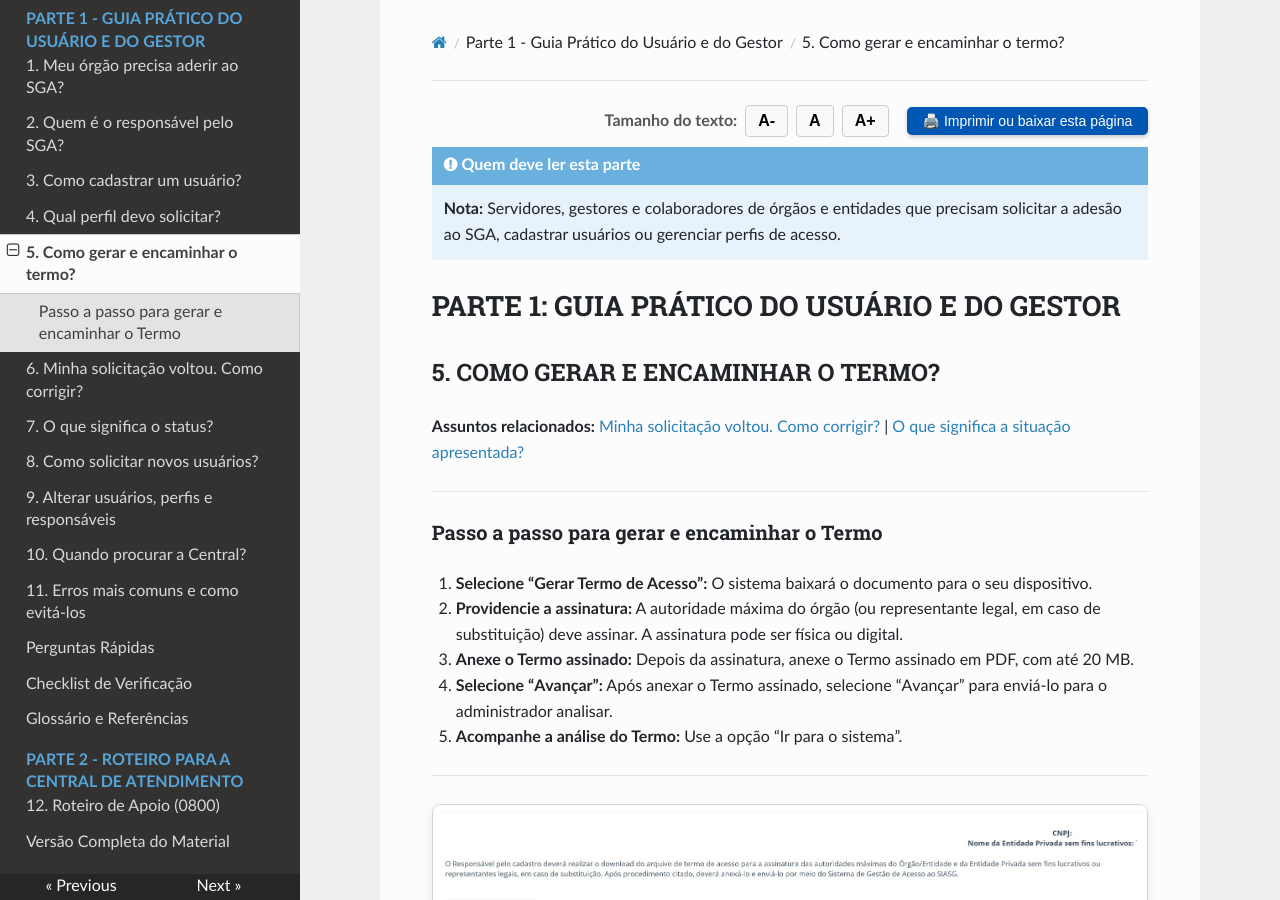
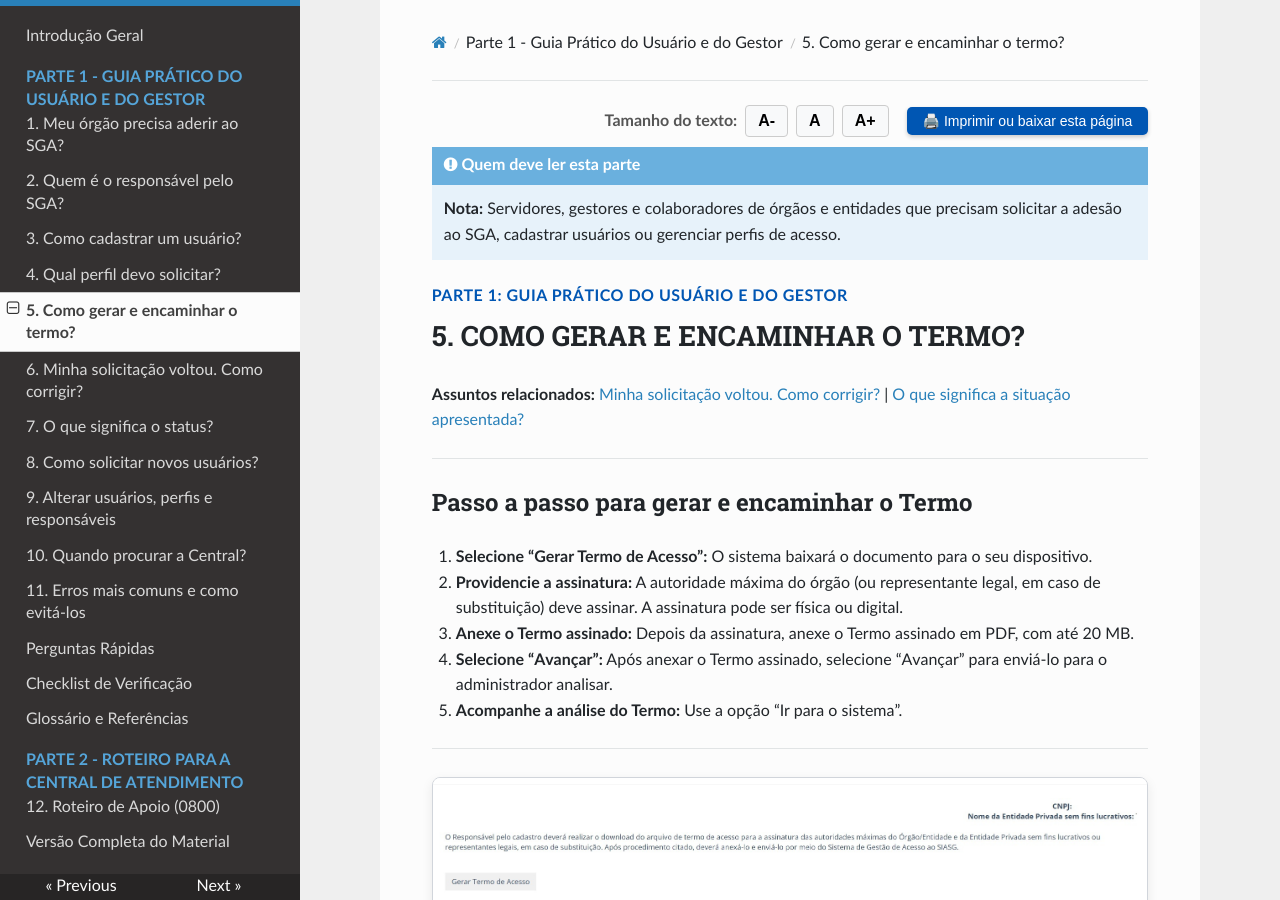
Before and after one commit to emilix10-bit/cartilha-boas-praticas-01-SGA, an MkDocs documentation site: the page built from docs/05-como-gerar-e-encaminhar-termo.md, in a window 1280 px wide and 900 px high. Built offline with MkDocs 1.6.1, drawn with Linux system fonts in a browser that asks for light colours; nearby versions of some CDN libraries.

Commit message:
Update formatting and headings in documentation

```diff
--- a/docs/05-como-gerar-e-encaminhar-termo.md
+++ b/docs/05-como-gerar-e-encaminhar-termo.md
@@ -12,15 +12,15 @@
 !!! note "Quem deve ler esta parte"
     **Nota:** Servidores, gestores e colaboradores de órgãos e entidades que precisam solicitar a adesão ao SGA, cadastrar usuários ou gerenciar perfis de acesso.
 
-# PARTE 1: GUIA PRÁTICO DO USUÁRIO E DO GESTOR
+<p style="font-weight: bold; color: #0056b3; text-transform: uppercase; letter-spacing: 0.5px; margin-top: 15px; margin-bottom: 4px;">PARTE 1: GUIA PRÁTICO DO USUÁRIO E DO GESTOR</p>
 
-<h2 id="secao-5">5. COMO GERAR E ENCAMINHAR O TERMO?</h2>
+<h1 id="secao-5" style="margin-top: 0;">5. COMO GERAR E ENCAMINHAR O TERMO?</h1>
 
-**Assuntos relacionados:** [<a href="06-solicitacao-voltou-como-corrigir.md#secao-6">Minha solicitação voltou. Como corrigir?</a>](06-solicitacao-voltou-como-corrigir.md) \| [<a href="07-o-que-significa-o-status.md#secao-7">O que significa a situação apresentada?</a>](07-o-que-significa-o-status.md)
+**Assuntos relacionados:** [Minha solicitação voltou. Como corrigir?](06-solicitacao-voltou-como-corrigir.md#secao-6) | [O que significa a situação apresentada?](07-o-que-significa-o-status.md#secao-7)
 
 ---
 
-### Passo a passo para gerar e encaminhar o Termo
+## Passo a passo para gerar e encaminhar o Termo
 
 1. **Selecione “Gerar Termo de Acesso”:** O sistema baixará o documento para o seu dispositivo.
 2. **Providencie a assinatura:** A autoridade máxima do órgão (ou representante legal, em caso de substituição) deve assinar. A assinatura pode ser física ou digital.
```
